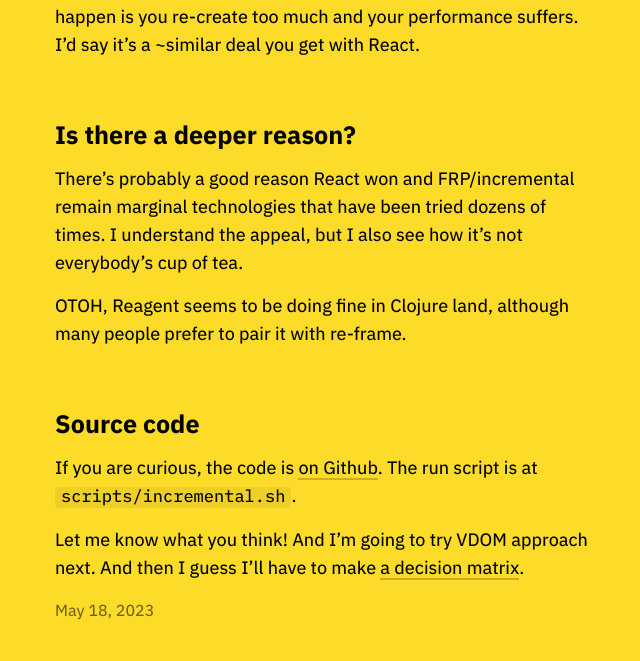
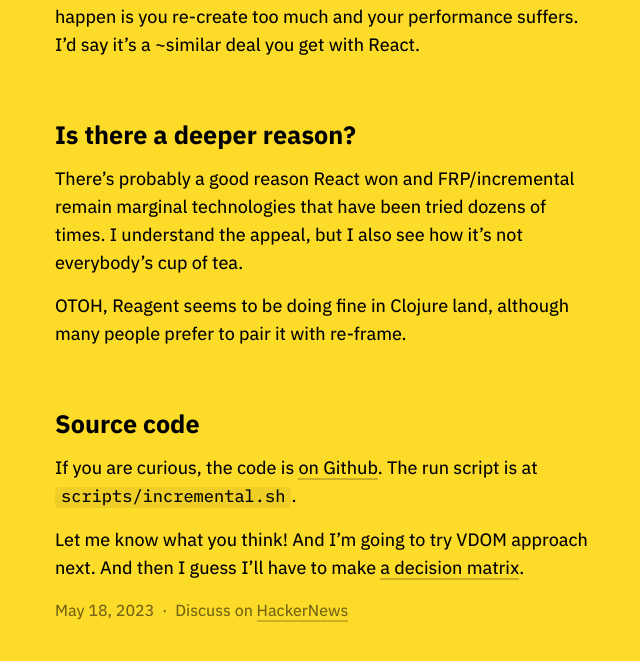
Before and after one commit to tonsky/tonsky.github.io, a Jekyll site: the page built from _posts/2023-05-18-humble-signals.md, in a window 1280 px wide and 900 px high, scrolled down 25339 px, cut to the strip 0-680 px from the top of the window. Shown: the top 661 px of the strip, without its empty margins (314-954 px from the left). Built offline with Jekyll 4.4.1, drawn with Linux system fonts in a browser that asks for light colours; some of the changed lines change nothing that is shown.

Commit message:
Add HN comments link

```diff
--- a/_posts/2023-05-18-humble-signals.md
+++ b/_posts/2023-05-18-humble-signals.md
@@ -3,6 +3,7 @@ layout: post
 title: "Humble Chronicles: Managing State with Signals"
 category: blog
 summary: "An experiment of using incremental computations for managing state in Humble UI"
+hackernews_id: 35973151
 ---
 
 After [the previous post](https://tonsky.me/blog/humble-state/), I figured that the best way to decide on the direction for Humble UI is to make an experiment.
```
